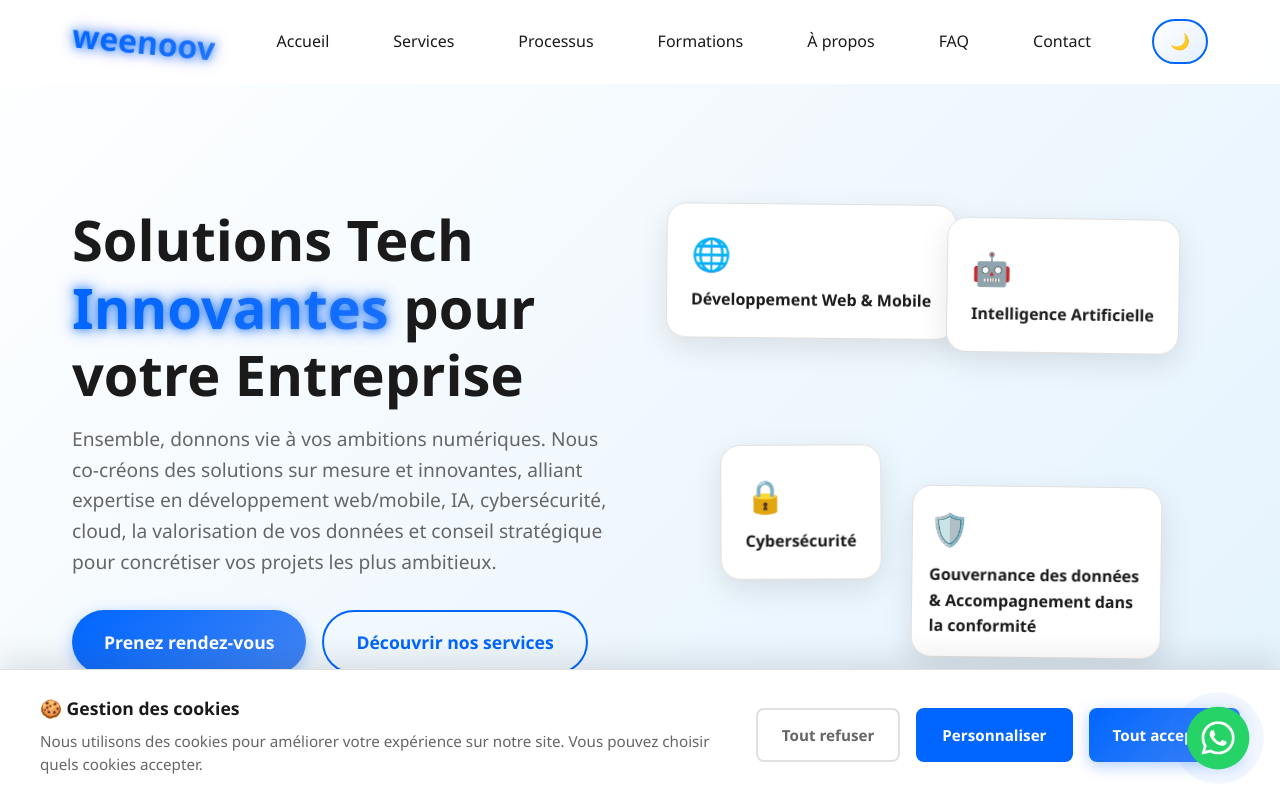
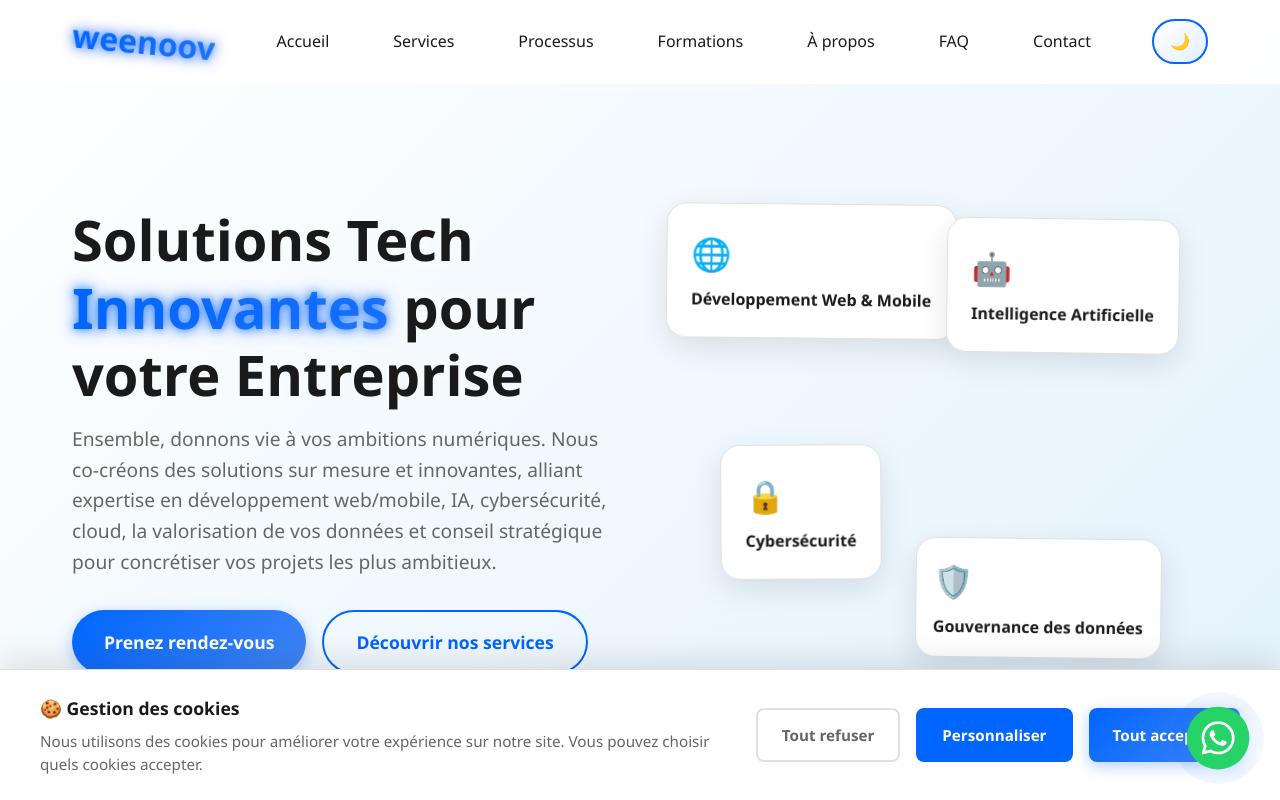
Before and after one commit to Noum-Souare/Mon-site-web, a React (Vite) app: page / in a window 1280 px wide. Shown: the top 800 px of the page. Built offline with nearby package versions, Linux system fonts and the light colour scheme.

Commit message:
Update service card title for data governance
Shortened the service card title from 'Gouvernance des données & Accompagnement dans la conformité' to 'Gouvernance des données' for clarity and conciseness.

```diff
--- a/src/App.jsx
+++ b/src/App.jsx
@@ -2310,7 +2310,7 @@ function App() {
               </div>
               <div className="floating-card" style={{padding: '1.05rem', maxWidth: '250px'}}>
                 <div className="service-icon">🛡️</div>
-                <strong>Gouvernance des données & Accompagnement dans la conformité</strong>
+                <strong>Gouvernance des données</strong>
               </div>
 
             </div>
```
